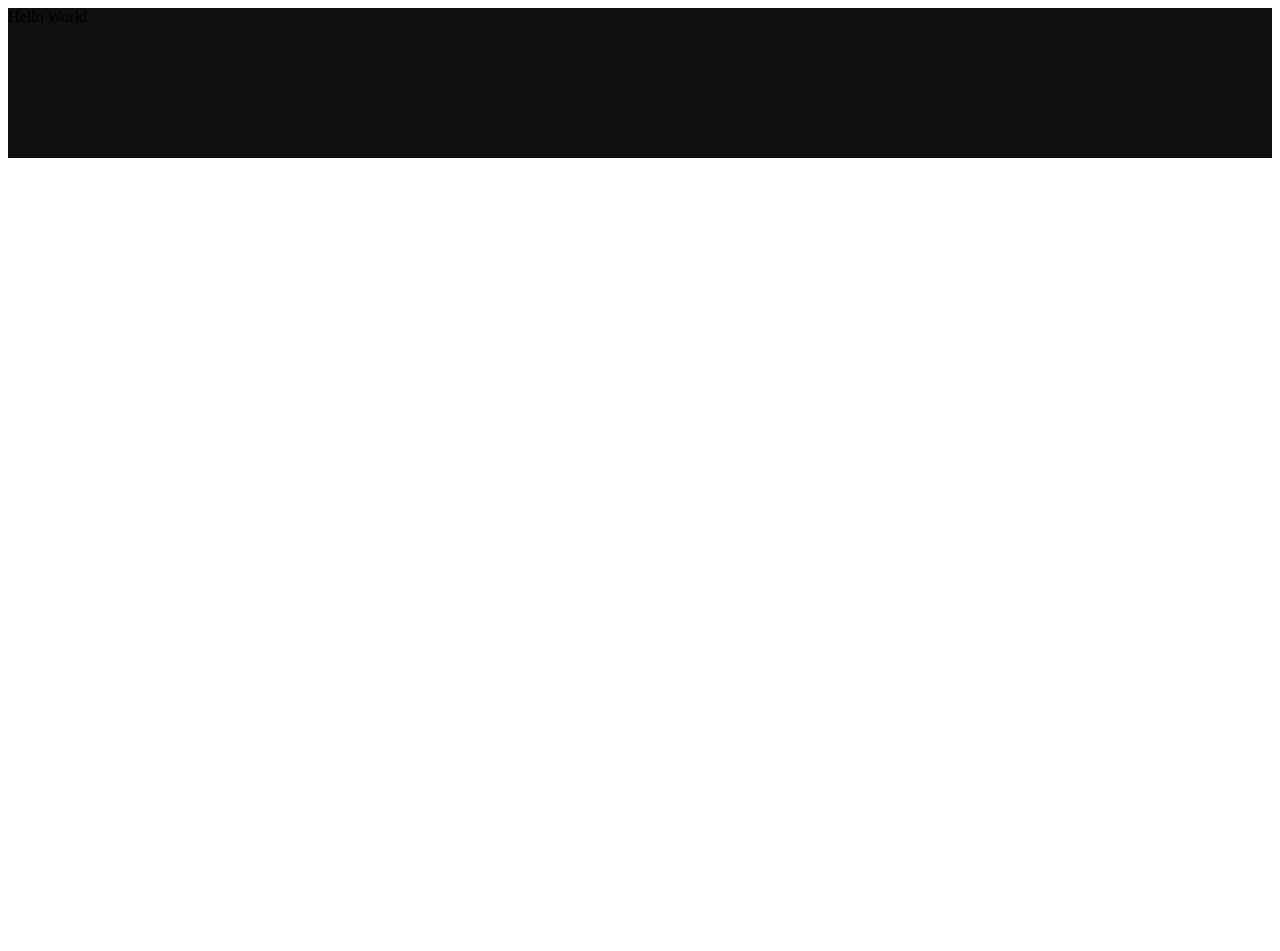
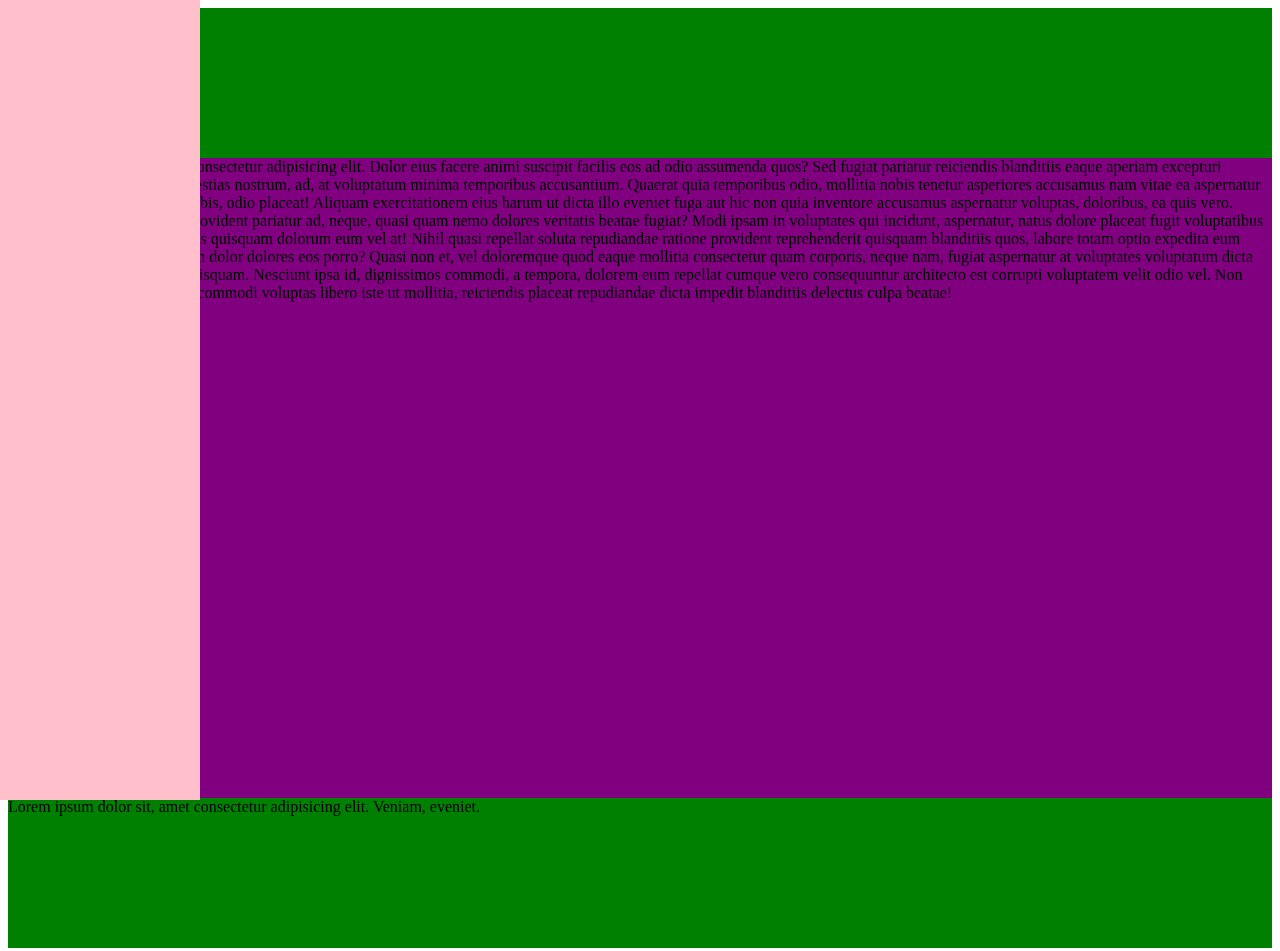
Before and after one commit to s3r1msultan/test-repository, a plain HTML site: page index.html in a window 1280 px wide. Before the commit the page ends 800 px from the top, so only its background shows below. Drawn offline with Linux system fonts and the light colour scheme.

Commit message:
readme file changed

```diff
--- a/index.html
+++ b/index.html
@@ -1,13 +1,60 @@
-<!doctype html>
+<!DOCTYPE html>
 <html lang="en">
-<head>
-    <meta charset="UTF-8">
-    <meta name="viewport"
-          content="width=device-width, user-scalable=no, initial-scale=1.0, maximum-scale=1.0, minimum-scale=1.0">
-    <meta http-equiv="X-UA-Compatible" content="ie=edge">
+  <head>
+    <meta charset="UTF-8" />
+    <meta
+      name="viewport"
+      content="width=device-width, user-scalable=no, initial-scale=1.0, maximum-scale=1.0, minimum-scale=1.0"
+    />
+    <meta
+      http-equiv="X-UA-Compatible"
+      content="ie=edge"
+    />
     <title>Document</title>
-</head>
-<body>
-    <header style="background-color: #0f0f0f; height: 150px;">Hello World</header>
-</body>
+  </head>
+  <body>
+    <header style="background-color: green; height: 150px">Hello World</header>
+
+    <!-- TODO:  нужно доделать внутреннюю часть сайдбара -->
+    <aside>
+      <div
+        class="sidebar"
+        style="
+          position: fixed;
+          height: 100vh;
+          width: 200px;
+          top: 0;
+          left: 0;
+          background-color: pink;
+        "
+      ></div>
+    </aside>
+    <main style="background-color: purple; height: 80vh">
+      Lorem ipsum dolor sit amet consectetur adipisicing elit. Dolor eius facere
+      animi suscipit facilis eos ad odio assumenda quos? Sed fugiat pariatur
+      reiciendis blanditiis eaque aperiam excepturi perferendis, repudiandae
+      molestias nostrum, ad, at voluptatum minima temporibus accusantium.
+      Quaerat quia temporibus odio, mollitia nobis tenetur asperiores accusamus
+      nam vitae ea aspernatur placeat, quibusdam quam! Nobis, odio placeat!
+      Aliquam exercitationem eius harum ut dicta illo eveniet fuga aut hic non
+      quia inventore accusamus aspernatur voluptas, doloribus, ea quis vero.
+      Voluptatem aspernatur quis provident pariatur ad, neque, quasi quam nemo
+      dolores veritatis beatae fugiat? Modi ipsam in voluptates qui incidunt,
+      aspernatur, natus dolore placeat fugit voluptatibus consequuntur similique
+      officiis quisquam dolorum eum vel at! Nihil quasi repellat soluta
+      repudiandae ratione provident reprehenderit quisquam blanditiis quos,
+      labore totam optio expedita eum dolore sed quaerat est dolorum dolor
+      dolores eos porro? Quasi non et, vel doloremque quod eaque mollitia
+      consectetur quam corporis, neque nam, fugiat aspernatur at voluptates
+      voluptatum dicta animi repellendus. Iure, sit quisquam. Nesciunt ipsa id,
+      dignissimos commodi, a tempora, dolorem eum repellat cumque vero
+      consequuntur architecto est corrupti voluptatem velit odio vel. Non natus
+      repellat, quo, similique commodi voluptas libero iste ut mollitia,
+      reiciendis placeat repudiandae dicta impedit blanditiis delectus culpa
+      beatae!
+    </main>
+    <footer style="background-color: green; height: 150px">
+      Lorem ipsum dolor sit, amet consectetur adipisicing elit. Veniam, eveniet.
+    </footer>
+  </body>
 </html>
```
Also changed, not shown: 1 other file.
